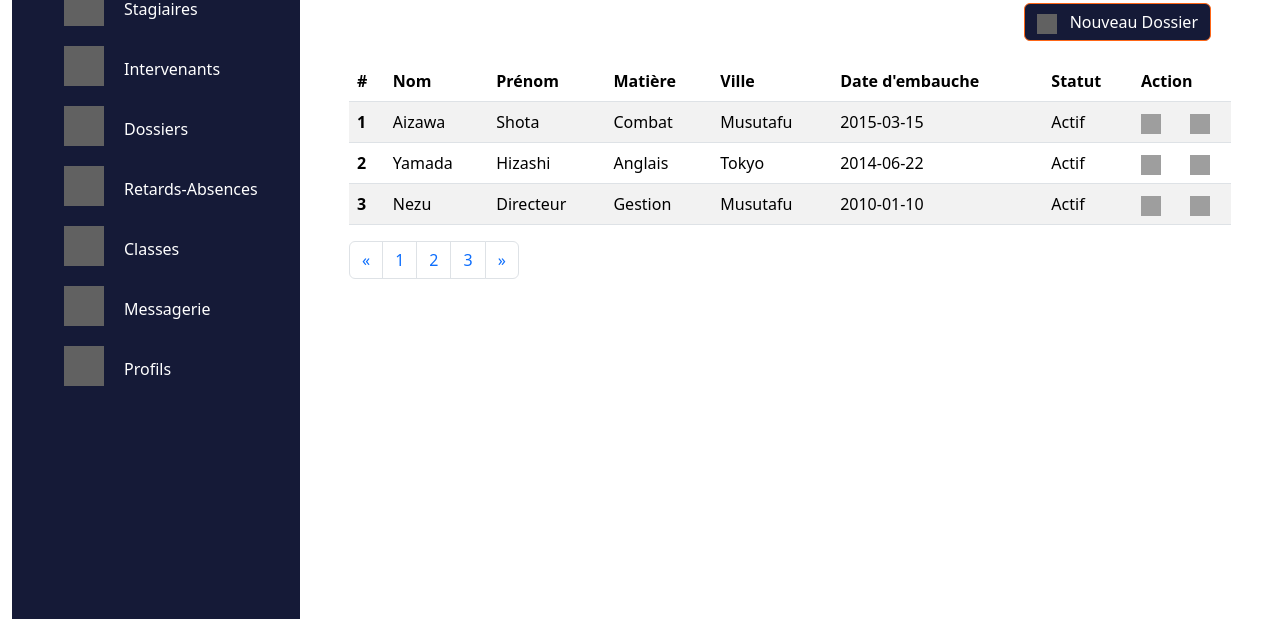
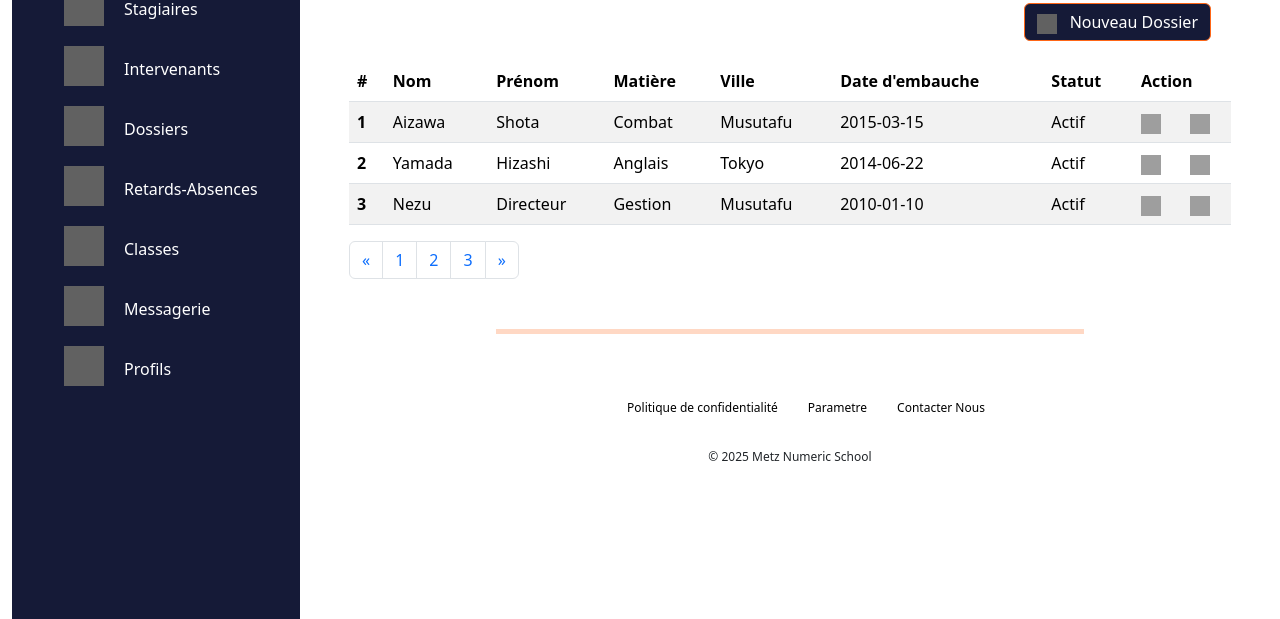
Before and after one commit to Looka57/admin, a plain HTML site: page View/intervenant.html in a window 1280 px wide. Shown: the part 181-800 px from the top of the page. Drawn offline with nearby package versions, Linux system fonts and the light colour scheme; grey boxes are pictures that could not be loaded.

Commit message:
✨Insertion des blocs footer sur ltoutes les pages sauf page classe

```diff
--- a/Public/assets/css/style.css
+++ b/Public/assets/css/style.css
@@ -21,3 +21,7 @@ a {
 	text-decoration: none;
 	color: #000000;
 }
+
+li{
+	list-style: none;
+}
--- a/Public/assets/css/styleFooter.css
+++ b/Public/assets/css/styleFooter.css
@@ -1,12 +1,33 @@
+/* <!-- =====================FOOTER =============================== --> */
+:root {
+	--bleu: #151A37;
+	--orange: #FF6616;
+}
 
-
-
-/* <!-- =====================FOOTER =============================== --> */
-
-
-
-
+hr{
+	height:5px;
+	font-style: dotted;
+	width: 60%;
+	margin: 50px auto;
+	background-color: var(--orange);
+	border: none;
+}
 
 .footer{
-	height: 80px;
+	display: flex;
+	font-size: 12px;
 }
+.linkFooter{
+	width: 85%;
+	margin: auto;
+}
+
+.linkFooter ul{
+	display: flex;
+	justify-content: center;
+	align-items: center;
+}
+
+.linkFooter li{
+	margin: 15px;
+}
--- a/View/intervenant.html
+++ b/View/intervenant.html
@@ -19,6 +19,7 @@
     <link rel="stylesheet" href="../Public/assets/css/styleNavigation.css">
     <link rel="stylesheet" href="../Public/assets/css/styleCards.css">
     <link rel="stylesheet" href="../Public/assets/css/styleStagiaire.css">
+    <link rel="stylesheet" href="../Public/assets/css/styleFooter.css">
 </head>
 
 <body>
@@ -127,7 +128,8 @@
                 <h1 class="mt-5">Intervenants</h1>
                 <div class="btnNewIntervenant">
                     <a href="formulaire.html" class="btn btn-outline-warning ">
-                        <img width="20" height="20" src="https://img.icons8.com/ios/50/plus--v1.png" alt="plus icon" class="me-2" />
+                        <img width="20" height="20" src="https://img.icons8.com/ios/50/plus--v1.png" alt="plus icon"
+                            class="me-2" />
                         Nouveau Dossier
                     </a>
                 </div>
@@ -239,8 +241,29 @@
                     </div>
                 </div>
             </div>
+
+
+            <!-- =======================FOOTER================ -->
+            <hr>
+            <footer class="footer">
+                <div class="linkFooter ">
+                    <ul>
+                        <li><a href="">Politique de confidentialité</a></li>
+                        <li><a href="">Parametre</a></li>
+                        <li><a href="">Contacter Nous</a></li>
+
+                    </ul>
+                    <p class="text-center">&copy 2025 Metz Numeric School</p>
+                </div>
+
+            </footer>
+
         </div>
+
+
     </div>
+
+
 
 
 
```
Also changed, not shown: View/dossier.html (+14 -0 lines), View/profil.html (+19 -1 lines), View/retard-abs.html (+13 -2 lines), View/stagiaire.html (+20 -1 lines), View/tableau.html (+15 -2 lines), View/templatebase.html (+17 -5 lines).
